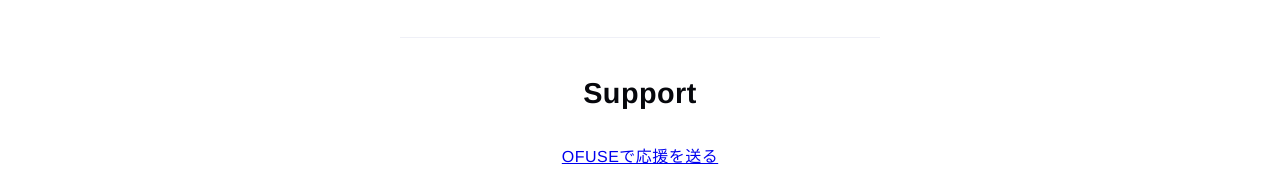
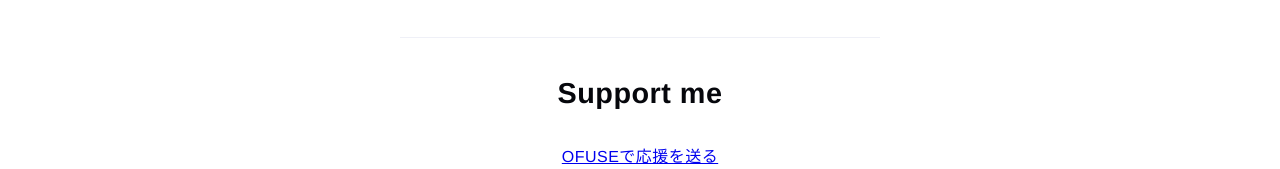
Before and after one commit to neq1-atl/n-1, a plain HTML site: page index.html in a window 1280 px wide. Shown: the part 975-1144 px from the top of the page. Drawn offline with Linux system fonts and the light colour scheme; a script that the page names is missing.

Commit message:
Supportの見出し変更

```diff
--- a/index.html
+++ b/index.html
@@ -54,7 +54,7 @@
                 </section>
 
                 <section class="support-section">
-                    <h2 class="section-heading">Support</h2>
+                    <h2 class="section-heading">Support me</h2>
                     <div class="support-widget-container">
                         <a data-ofuse-widget-button href="https://ofuse.me/o?uid=174586" data-ofuse-id="174586" data-ofuse-color="dark-invert">OFUSEで応援を送る</a>
                         <script async src="https://ofuse.me/assets/platform/widget.js" charset="utf-8"></script>
```
